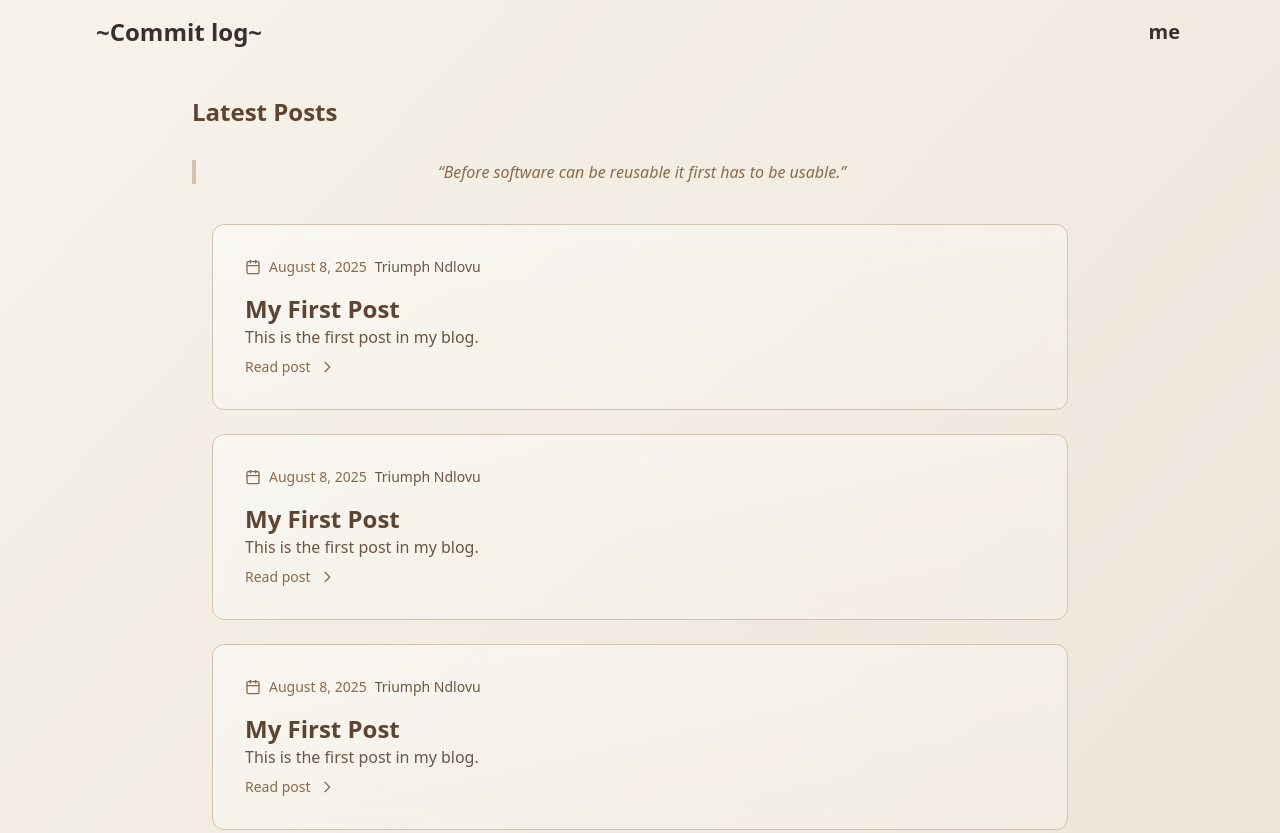
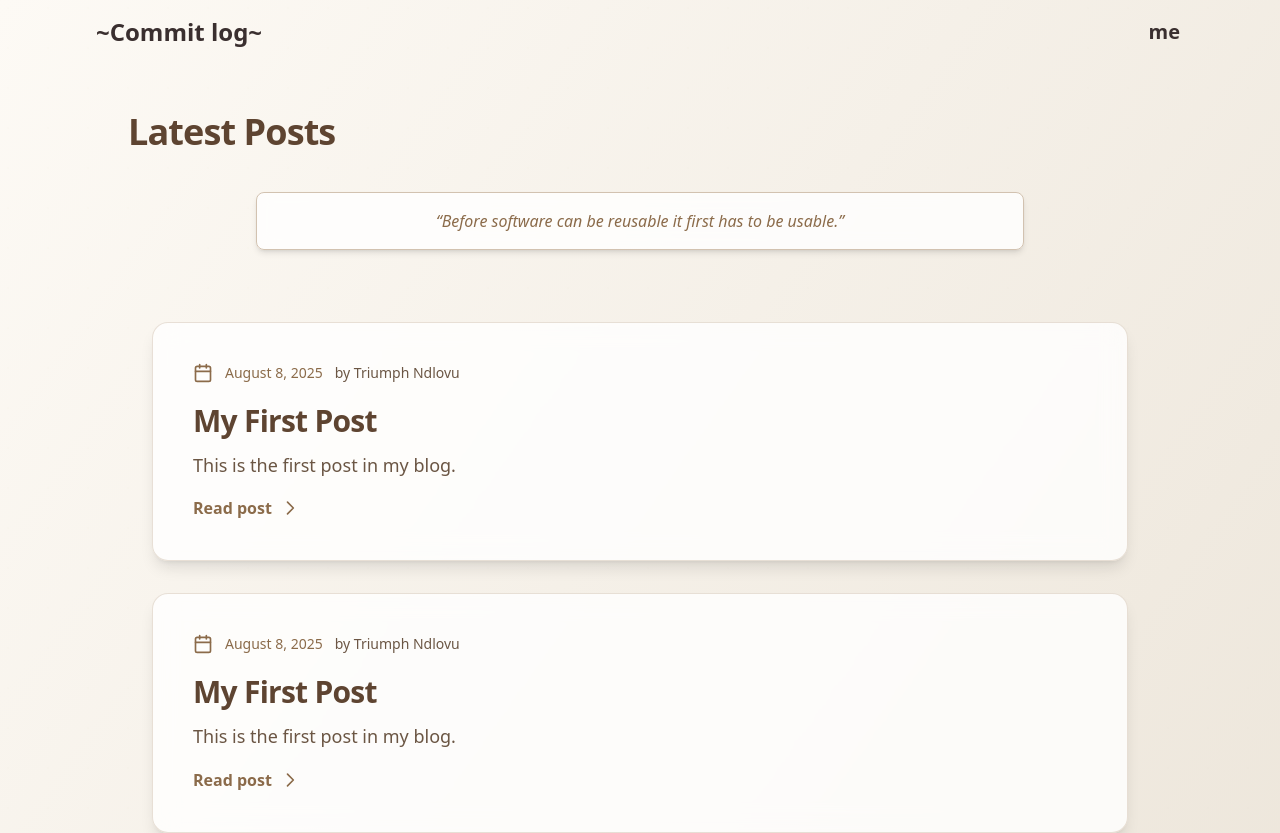
Before and after one commit to TriumphNdlovu/com-log, a React (Vite) app: page / in a window 1280 px wide. Shown: the top 833 px of the page. Built offline with nearby package versions, Linux system fonts and the light colour scheme.

Commit message:
Update title in index.html, enhance PostList and Post components with improved styles, and modify Home page layout and quote display

```diff
--- a/index.html
+++ b/index.html
@@ -4,7 +4,7 @@
     <meta charset="UTF-8" />
     <link rel="icon" type="image/svg+xml" href="/vite.svg" />
     <meta name="viewport" content="width=device-width, initial-scale=1.0" />
-    <title class="text-red-600">Vite + React + TS</title>
+    <title class="text-red-600">Commit log</title>
   </head>
   <body>
     <div id="root"></div>
--- a/src/components/PostList.tsx
+++ b/src/components/PostList.tsx
@@ -21,45 +21,42 @@ function formatDate(dateStr: string) {
 
 const PostList: React.FC = () => {
   return (
-    <div className="space-y-6">
+    <div className="space-y-8">
       {posts.map((post: PostMeta) => (
         <article
           key={post.slug}
-          className="group relative overflow-hidden rounded-xl border border-[#d2c2b0] bg-gradient-to-br from-white/50 to-[#f7f3eb]/50 backdrop-blur-sm"
+          className="group relative overflow-hidden rounded-2xl border border-[#d2c2b0]/50 bg-white/80 backdrop-blur-md shadow-lg hover:shadow-xl transition-all duration-300"
         >
-          <div className="absolute inset-0 bg-gradient-to-r from-[#8b6b4a]/0 to-[#8b6b4a]/5 opacity-0 group-hover:opacity-100 transition-opacity duration-500" />
+          <div className="absolute inset-0 bg-gradient-to-r from-[#8b6b4a]/5 to-[#8b6b4a]/10 opacity-0 group-hover:opacity-100 transition-opacity duration-500" />
 
-          <Link to={`/post/${post.slug}`}>
-            <div className="relative p-6 sm:p-8">
+          <Link to={`/post/${post.slug}`} className="block">
+            <div className="relative p-6 sm:p-8 lg:p-10">
               <div className="flex flex-col gap-4">
-                <div className="flex items-center gap-2 text-sm text-[#8b6b4a]">
-                  <Calendar className="w-4 h-4" />
-                  <time dateTime={post.date}>
+                <div className="flex items-center gap-3 text-sm text-[#8b6b4a]">
+                  <Calendar className="w-5 h-5" />
+                  <time dateTime={post.date} className="font-medium">
                     {formatDate(post.date)}
                   </time>
-                  <div className="text-sm text-[#6b5644]">
-
-                    <span>{post.author}</span>
-                  </div>
+                  {post.author && (
+                    <div className="text-sm text-[#6b5644] font-medium">
+                      <span>by {post.author}</span>
+                    </div>
+                  )}
                 </div>
               </div>
-              <div className="mt-4">
-                {/* Post title and description */}
-
-                <h2 className="text-2xl font-bold text-[#5e4431] group-hover:text-[#8b6b4a] transition-colors duration-300">
+              <div className="mt-5">
+                <h2 className="text-2xl md:text-3xl font-bold text-[#5e4431] group-hover:text-[#8b6b4a] transition-colors duration-300 tracking-tight">
                   {post.title}
                 </h2>
-
                 {post.description && (
-                  <p className="text-[#6b5644] line-clamp-2">
+                  <p className="mt-3 text-[#6b5644] text-base md:text-lg line-clamp-3 leading-relaxed">
                     {post.description}
                   </p>
                 )}
-
-                <div className="flex items-center gap-2 text-[#8b6b4a] font-medium pt-2">
-                  <span className="text-sm">Read post</span>
+                <div className="mt-4 flex items-center gap-2 text-[#8b6b4a] font-semibold">
+                  <span className="text-sm md:text-base">Read post</span>
                   <svg
-                    className="w-4 h-4 transition-transform duration-300 group-hover:translate-x-1"
+                    className="w-5 h-5 transition-transform duration-300 group-hover:translate-x-2"
                     fill="none"
                     stroke="currentColor"
                     viewBox="0 0 24 24"
--- a/src/pages/Home.tsx
+++ b/src/pages/Home.tsx
@@ -1,6 +1,7 @@
 import PostList from '../components/PostList'
 import Navbar from '../components/Navbar'
 
+// will use AI to generate a random quote
 export default function Home() {
     const quotes = [
       "Code is like humor. When you have to explain it, it’s bad.",
@@ -22,7 +23,7 @@ export default function Home() {
       "Debugging is like being the detective in a crime movie where you are also the murderer.",
       "Programming is the art of telling another human what one wants the computer to do.",
       "A language that doesn't affect the way you think about programming is not worth knowing.",
-      "Perfection is achieved not when there is nothing more to add, but when there is nothing left to take away."
+      "Perfection is achieved not when there is nothing more to add, but when there is nothing left to take away"
     ]
 
     const randomQuote = quotes[Math.floor(Math.random() * quotes.length)];
@@ -30,14 +31,14 @@ export default function Home() {
     return (
       <>
         {/* Background */}
-      <div className="min-h-screen bg-gradient-to-br from-[#f7f3eb] to-[#eae1d5] text-[#3a2f2f] relative">
+        <div className="min-h-screen bg-gradient-to-br from-[#fdfaf5] to-[#e8e0d3] text-[#3a2f2f] relative font-sans">
           {/* Subtle paper-like background pattern */}
-        <div className="absolute inset-0 opacity-10 pointer-events-none">
+          <div className="absolute inset-0 opacity-5 pointer-events-none">
             <div
               className="w-full h-full"
               style={{
-              backgroundImage: `radial-gradient(circle at 25% 25%, rgba(90, 60, 30, 0.12) 1px, transparent 1px)`,
-              backgroundSize: '50px 50px',
+                backgroundImage: `radial-gradient(circle at 20% 20%, rgba(90, 60, 30, 0.15) 1px, transparent 1px)`,
+                backgroundSize: '40px 40px',
               }}
             />
           </div>
@@ -46,22 +47,19 @@ export default function Home() {
           <Navbar />
 
           {/* Main content */}
-        <div className="relative pt-24 pb-16 px-4 sm:px-6 lg:px-8">
-
-
-
-
-            <div className="max-w-4xl mx-auto">
-              <h2 className="text-2xl font-semibold text-[#5e4431] mb-8">Latest Posts</h2>
-              <div className="max-w-4xl mx-auto px-4 sm:px-3 lg:px-4 mb-5 text-center italic text-[#8b6b4a] border-l-4 border-[#d2c2b0] pl-4">
+          <div className="relative pt-28 pb-20 px-4 sm:px-6 lg:px-8">
+            <div className="max-w-5xl mx-auto">
+              <h2 className="text-3xl md:text-4xl font-bold text-[#5e4431] mb-10 tracking-tight">
+                Latest Posts
+              </h2>
+              <div className="max-w-3xl mx-auto px-6 py-4 mb-12 text-center italic text-[#8b6b4a] bg-white/80 backdrop-blur-sm rounded-lg shadow-md border border-[#d2c2b0] transform transition-transform hover:scale-[1.02]">
                 “{randomQuote}”
               </div>
-              <main className="sm:p-5  rounded-xl ">
+              <main className="sm:p-6 rounded-xl">
                 <PostList />
               </main>
             </div>
           </div>
-
         </div>
       </>
     )
```
Also changed, not shown: src/pages/Post.tsx (+42 -44 lines). Lines whose indentation alone changed are shown as unchanged.
